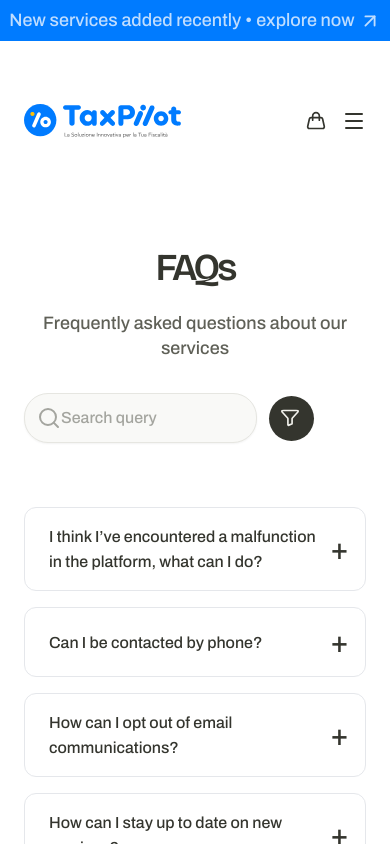
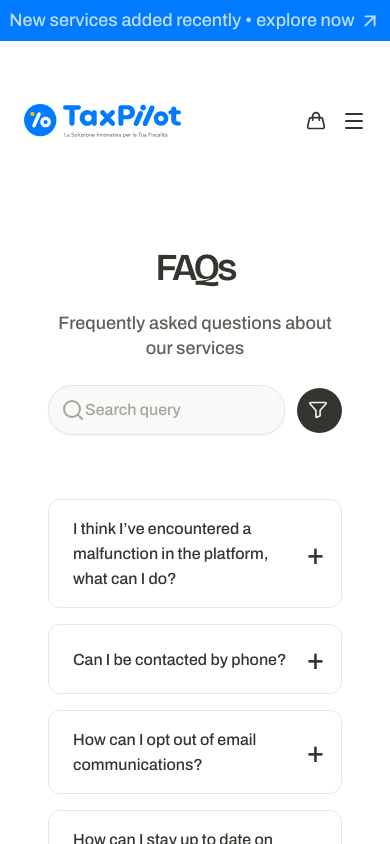
Before and after one commit to arqentech/tax-pilot-1, a React (Vite) app: page /faq in a window 390 px wide. Shown: the top 844 px of the page. Built offline with nearby package versions, Linux system fonts and the light colour scheme; the HTML template or start-up script is replaced by a standard one.

Commit message:
Services Responsiveness fix

```diff
--- a/src/pages/faq/FAQPage.tsx
+++ b/src/pages/faq/FAQPage.tsx
@@ -46,18 +46,22 @@ export default function FAQPage() {
 
   return (
     <section className="w-full py-12 md:py-16">
-      <div className="flex flex-col items-center gap-6">
+      <div className="global-container flex flex-col items-center gap-6">
         <span className="sub-heading text-center">FAQs</span>
         <p className="text-base text-center text-[#5F6057]">
           Frequently asked questions about our services
         </p>
 
-        <div className="flex w-full sm:flex-col items-center gap-3 pt-2 flex-row justify-center md:gap-4">
-          <div className="w-full flex-1 md:max-w-[710px]">
-            <SearchBar onSearch={handleSearch} placeholder="Search query" />
+        <div className="flex w-full  items-center gap-3 flex-row justify-center md:gap-4">
+          {" "}
+          <div className="w-full md:max-w-[720px]">
+            <SearchBar
+              onSearch={handleSearch}
+              placeholder="Search query"
+              wrapperClass="w-full"
+            />
           </div>
-
-          <div className="w-full md:w-auto">
+          <div>
             <SimpleDropdown items={faqOptions} onSelect={handleSelect} />
           </div>
         </div>
```
